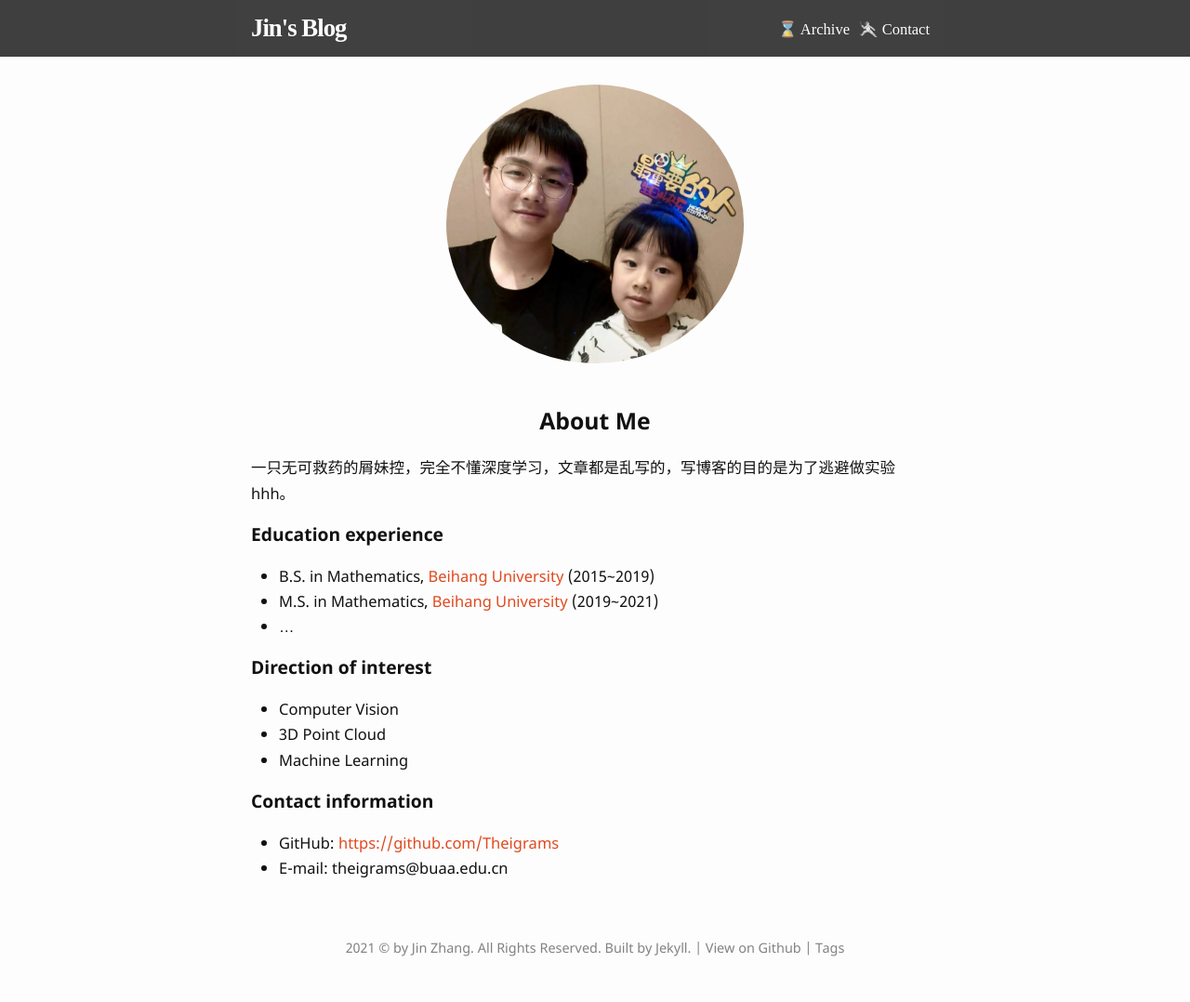
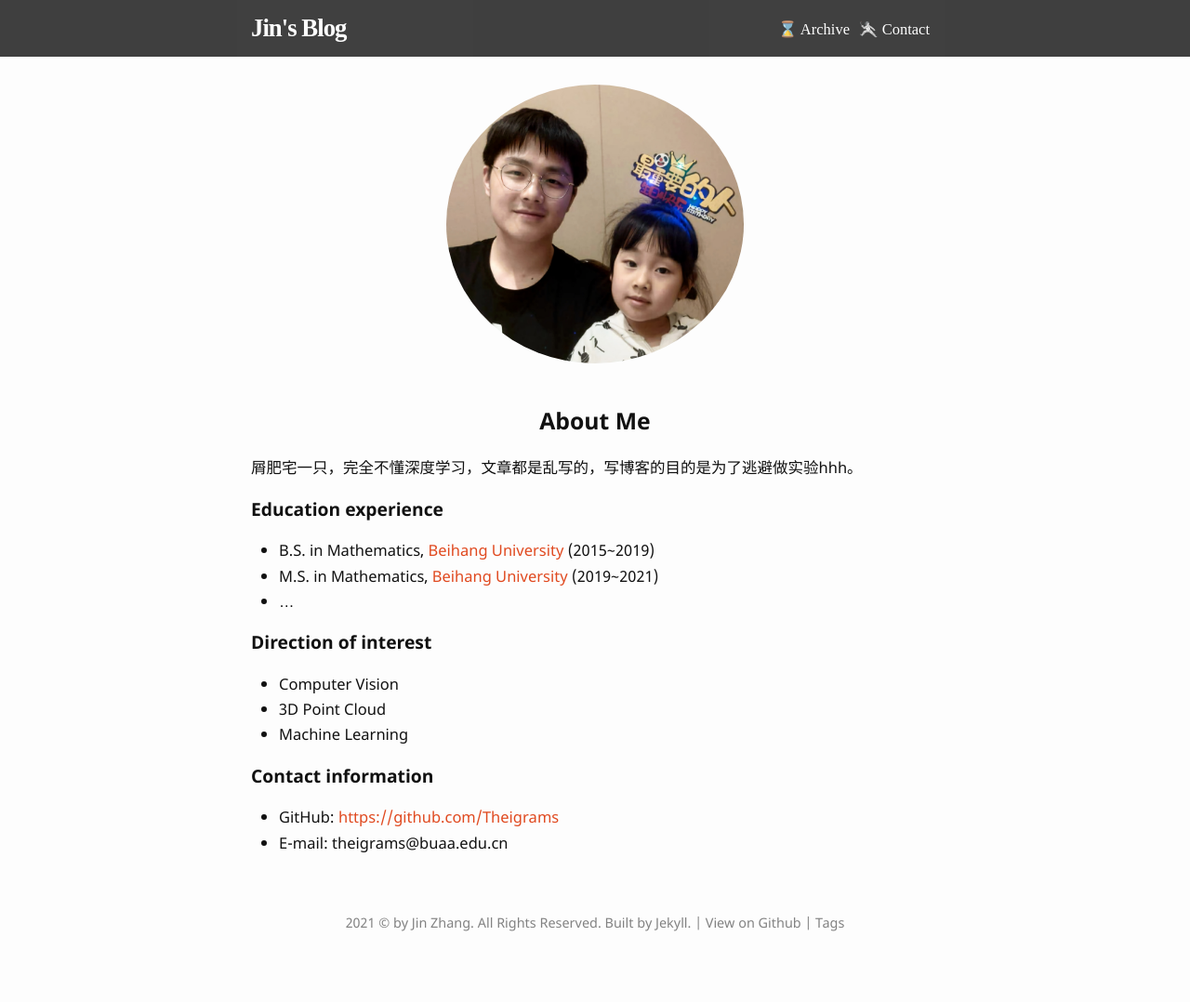
Before and after one commit to Theigrams/zjblog, a Jekyll site: the page built from contact.md, in a window 1280 px wide. Shown: the whole page at 93% size. Built offline with Jekyll 4.4.1, drawn with Linux system fonts in a browser that asks for light colours; some web fonts are replaced; comment, search, counter and statistics services are not loaded; after the commit the page ends 1051 px from its top, so only the background shows below that.

Commit message:
modified contact.md

```diff
--- a/contact.md
+++ b/contact.md
@@ -16,7 +16,7 @@ typora-root-url: ..
 <h2 id='about-me'>About Me</h2>
 </center>
 
-一只无可救药的屑妹控，完全不懂深度学习，文章都是乱写的，写博客的目的是为了逃避做实验hhh。
+屑肥宅一只，完全不懂深度学习，文章都是乱写的，写博客的目的是为了逃避做实验hhh。
 
 ### Education experience
 
```
